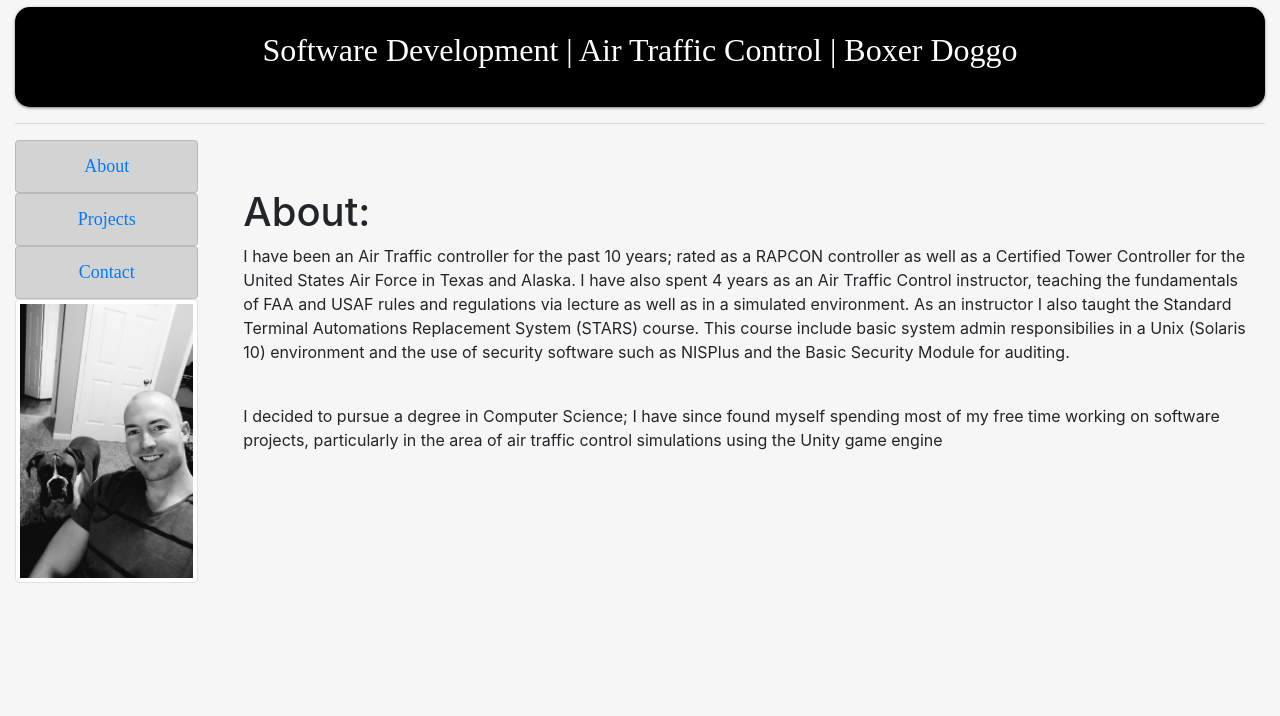
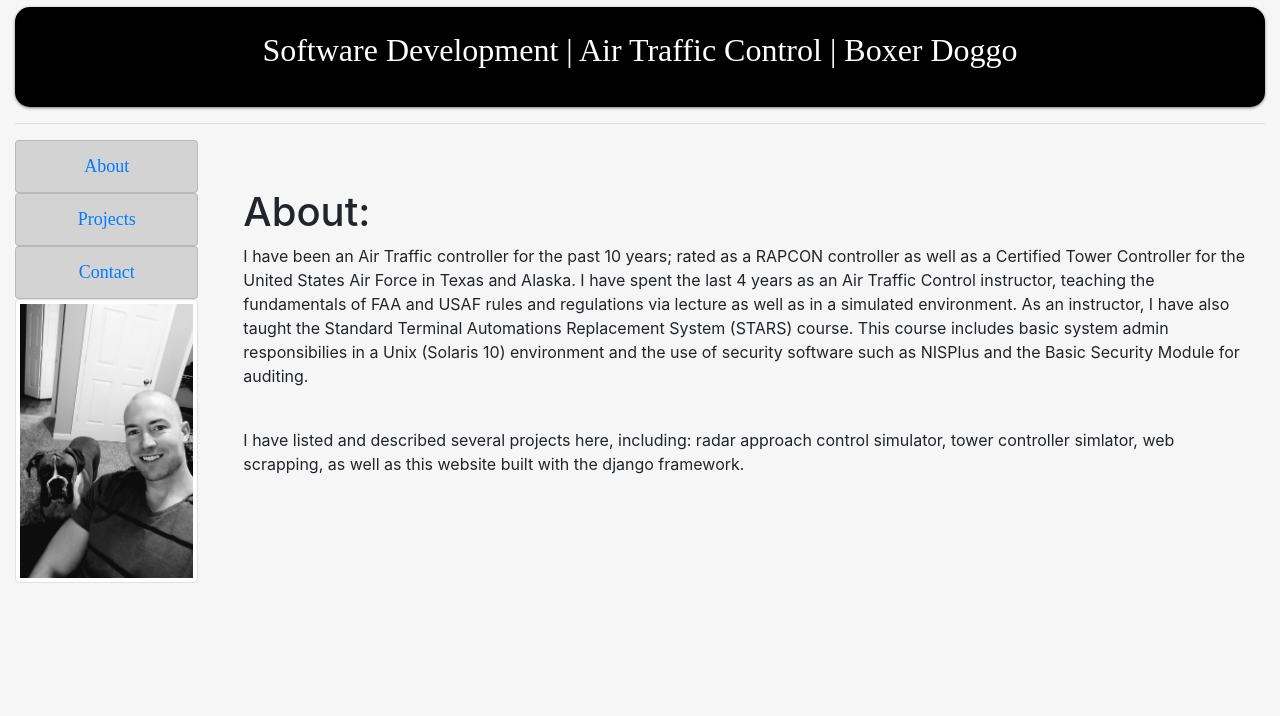
Before and after one commit to vandewy/Website, a Django app: template home/templates/home/index.html in a window 1280 px wide. Shown: the top 716 px of the page. Run offline with Django 3.2, Linux system fonts and the light colour scheme; the template is opened without the code that fills it, so the values that code supplies are empty; some libraries are stand-ins or nearby versions.

Commit message:
updated about

```diff
--- a/home/templates/home/index.html
+++ b/home/templates/home/index.html
@@ -6,19 +6,18 @@
     <div>
     <p>I have been an Air Traffic controller for the past 10 years; rated as a RAPCON controller
         as well as a Certified Tower Controller for the United States Air Force in Texas and Alaska.
-        I have also spent 4 years as an Air Traffic Control instructor, teaching the
+        I have spent the last 4 years as an Air Traffic Control instructor, teaching the
         fundamentals of FAA and USAF rules and regulations via lecture as well as in a simulated
-        environment.  As an instructor I also taught the Standard Terminal Automations
-        Replacement System (STARS) course.  This course include basic system admin responsibilies
+        environment.  As an instructor, I have also taught the Standard Terminal Automations
+        Replacement System (STARS) course.  This course includes basic system admin responsibilies
         in a Unix (Solaris 10) environment and the use of security software such as NISPlus and
         the Basic Security Module for auditing.
     </p>
     <br>
 
     <p>
-        I decided to pursue a degree in Computer Science; I have since found myself spending most of my free time
-        working on software projects, particularly in the area of air traffic control simulations using
-        the Unity game engine
+        I have listed and described several projects here, including: radar approach control simulator,
+        tower controller simlator, web scrapping, as well as this website built with the django framework.
     </p>
 
     </div>
```
